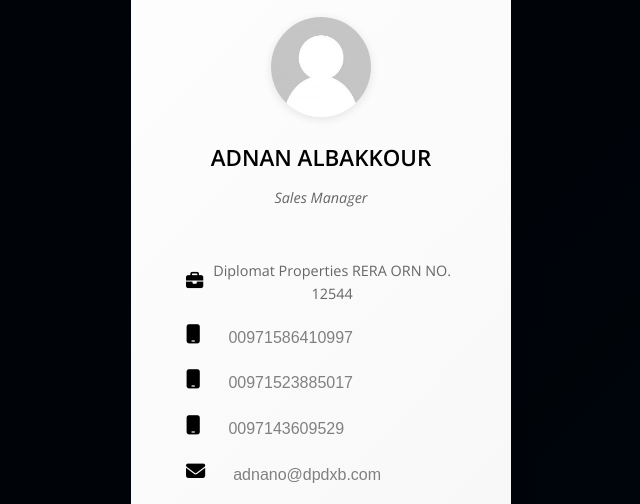
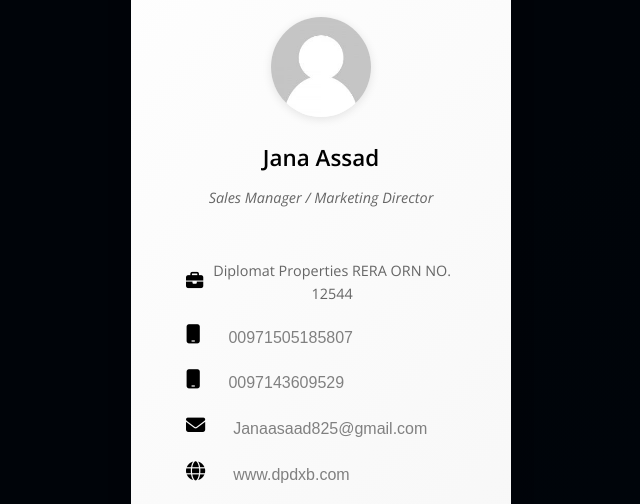
Before and after one commit to Diplomat-Properties/Jana-Assad, a plain HTML site: page index.html in a window 1280 px wide. Shown: the part 250-754 px from the top of the page, without its empty margins (319-959 px from the left). Drawn offline with nearby package versions, Linux system fonts and the light colour scheme.

Commit message:
Update index.html

```diff
--- a/index.html
+++ b/index.html
@@ -23,16 +23,16 @@
 
     <div class="agent-section">
       <img src="img/blank.jpg" alt="Agent Photo" class="agent-photo">
-      <h3 class="agent-name">ADNAN ALBAKKOUR</h3>
-      <p class="agent-role">Sales Manager</p>
+      <h3 class="agent-name">Jana Assad</h3>
+      <p class="agent-role">Sales Manager / Marketing Director</p>
       <p class="agent-registration"><span class="registration-symbol"><i class="fa-solid fa-briefcase detail-icon"></i></span> Diplomat Properties RERA ORN NO. 12544</p>
     </div>
 
     <div class="card-details">
-      <p><i class="fa-solid fa-mobile detail-icon"></i> <a href="tel:00971586410997">00971586410997</a></p>
-      <p><i class="fa-solid fa-mobile detail-icon"></i> <a href="tel:00971523885017">00971523885017</a></p>
+      <p><i class="fa-solid fa-mobile detail-icon"></i> <a href="tel:00971505185807">00971505185807</a></p>
+
       <p><i class="fa-solid fa-mobile detail-icon"></i> <a href="tel:0097143609529">0097143609529</a></p>
-      <p><i class="fas fa-envelope detail-icon"></i> <a href="mailto:adnano@dpdxb.com">adnano@dpdxb.com</a></p>
+      <p><i class="fas fa-envelope detail-icon"></i> <a href="Janaasaad825@gmail.com">Janaasaad825@gmail.com</a></p>
       <p><i class="fas fa-globe detail-icon"></i> <a href="http://www.dpdxb.com" target="_blank">www.dpdxb.com</a></p>
       <p><i class="fas fa-map-marker-alt detail-icon"></i> <a href="https://www.google.com/maps/search/?api=1&query=PO+Box+No+181702+Office+NO.807+Opal+Tower+Business+Bay%2C+Dubai+UAE" target="_blank">PO Box No 181702 Office NO.807 Opal Tower Business Bay, Dubai UAE</a></p>
     </div>
```
